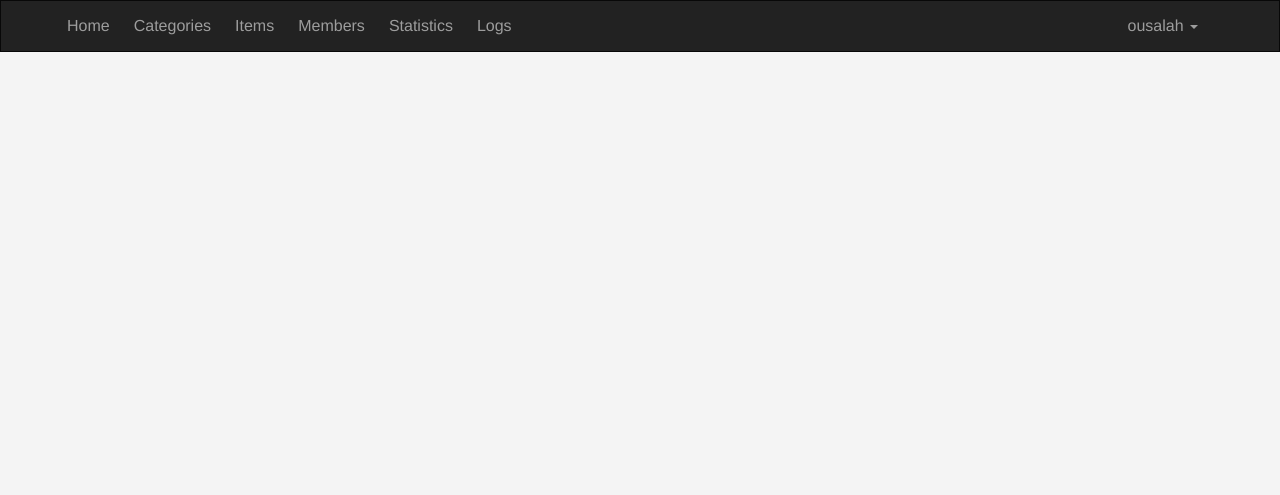
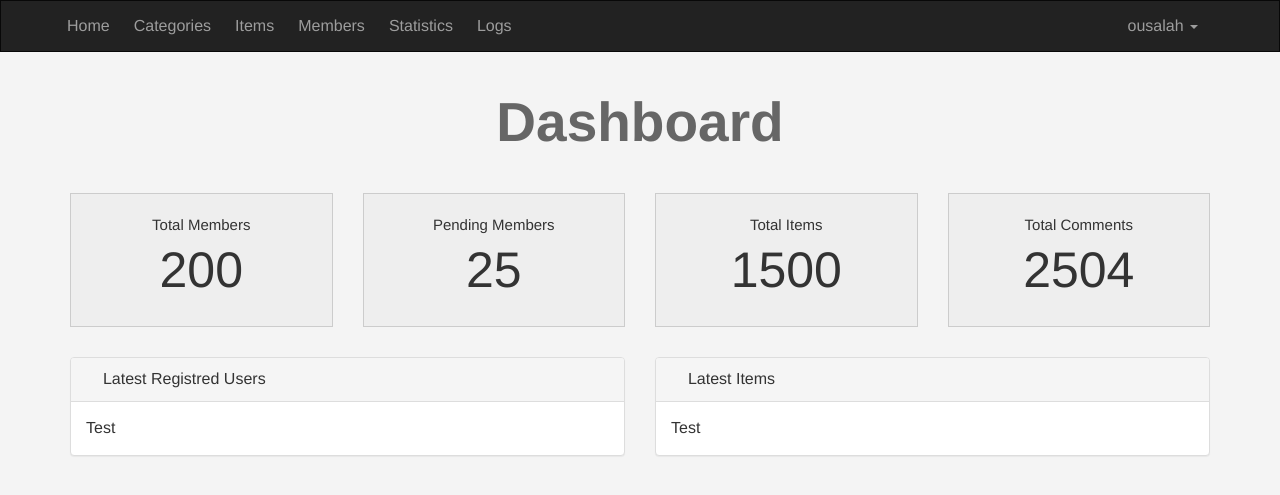
Before and after one commit to Ousalah/elzero-ecommerce, a PHP site: page /dashboard.php in a window 1280 px wide. Shown: the top 495 px of the page. Run offline with PHP 8.4, Linux system fonts and the light colour scheme; a user stored in the database is signed in; some web fonts are replaced.

Commit message:
dashboard - design layout

```diff
--- a/admin/dashboard.php
+++ b/admin/dashboard.php
@@ -3,7 +3,48 @@
   if (isset($_SESSION['Username'])) {
     $pageTitle = 'Dashboard';
     include 'init.php';
+?>
+    <!-- Start Dashboard Page -->
+    <div class="home-stats text-center">
+      <div class="container">
+        <h1>Dashboard</h1>
+        <div class="row">
+          <div class="col-md-3">
+            <div class="stat">Total Members<span>200</span></div>
+          </div>
+          <div class="col-md-3">
+            <div class="stat">Pending Members<span>25</span></div>
+          </div>
+          <div class="col-md-3">
+            <div class="stat">Total Items<span>1500</span></div>
+          </div>
+          <div class="col-md-3">
+            <div class="stat">Total Comments<span>2504</span></div>
+          </div>
+        </div>
+      </div>
+    </div>
 
+    <div class="latest">
+      <div class="container">
+        <div class="row">
+          <div class="col-sm-6">
+            <div class="panel panel-default">
+              <div class="panel-heading"><i class="fa fa-users"></i> Latest Registred Users</div>
+              <div class="panel-body">Test</div>
+            </div>
+          </div>
+            <div class="col-sm-6">
+              <div class="panel panel-default">
+                <div class="panel-heading"><i class="fa fa-tags"></i> Latest Items</div>
+                <div class="panel-body">Test</div>
+              </div>
+            </div>
+        </div>
+      </div>
+    </div>
+    <!-- End Dashboard Page -->
+<?php
     include $tpl . "footer.php";
   } else {
     header('Location: index.php'); // Redirect To Login Page
--- a/admin/includes/templates/navbar.php
+++ b/admin/includes/templates/navbar.php
@@ -8,7 +8,7 @@
         <span class="icon-bar"></span>
         <span class="icon-bar"></span>
       </button>
-      <a class="navbar-brand" href="#"><?php lang('ADMIN_HOME'); ?></a>
+      <a class="navbar-brand" href="dashboard.php"><?php lang('ADMIN_HOME'); ?></a>
     </div>
 
     <!-- Collect the nav links, forms, and other content for toggling -->
--- a/admin/layout/css/backend.css
+++ b/admin/layout/css/backend.css
@@ -84,6 +84,24 @@ body {
 }
 /* End Bootstrap Edits */
 
+/* Start Dashboard Page */
+.home-stats .stat {
+  background-color: #eee;
+  border: 1px solid  #ccc;
+  padding: 20px;
+  font-size: 15px;
+}
+
+.home-stats .stat span {
+  display: block;
+  font-size: 50px;
+}
+
+.latest {
+  margin-top: 30px;
+}
+/* End Dashboard Page */
+
 /* Start Members Page */
 h1 {
   font-size: 55px;
```
